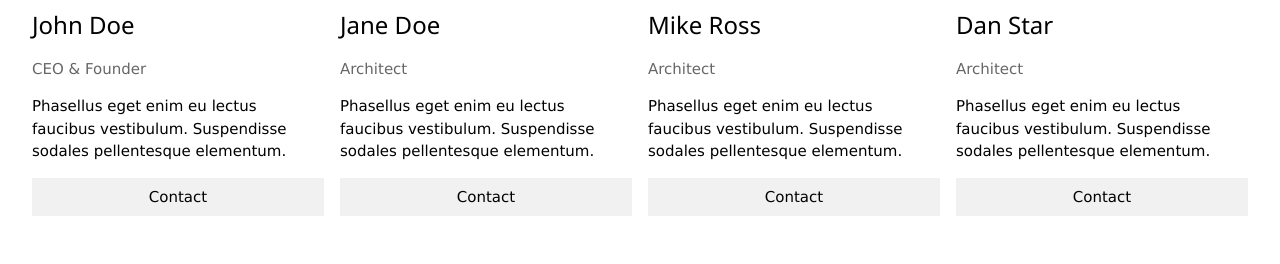
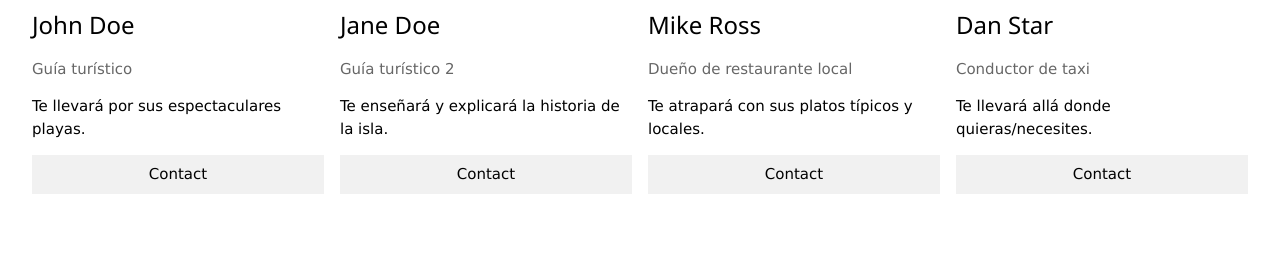
Before and after one commit to carlosquesadabcar-glitch/carlosquesadabcar-glitch, a plain HTML site: page ejerciciosconplantillas/ejercicio4.html in a window 1280 px wide. Shown: the part 507-771 px from the top of the page. Drawn offline with nearby package versions, Linux system fonts and the light colour scheme.

Commit message:
Update ejercicio4.html

```diff
--- a/ejerciciosconplantillas/ejercicio4.html
+++ b/ejerciciosconplantillas/ejercicio4.html
@@ -102,29 +102,29 @@
     <div class="w3-col l3 m6 w3-margin-bottom">
       <img src="foto4.jpeg" alt="John" style="width:100%">
       <h3>John Doe</h3>
-      <p class="w3-opacity">CEO & Founder</p>
-      <p>Phasellus eget enim eu lectus faucibus vestibulum. Suspendisse sodales pellentesque elementum.</p>
+      <p class="w3-opacity">Guía turístico</p>
+      <p>Te llevará por sus espectaculares playas.</p>
       <p><button class="w3-button w3-light-grey w3-block">Contact</button></p>
     </div>
     <div class="w3-col l3 m6 w3-margin-bottom">
       <img src="foto5.jpeg" alt="Jane" style="width:100%">
       <h3>Jane Doe</h3>
-      <p class="w3-opacity">Architect</p>
-      <p>Phasellus eget enim eu lectus faucibus vestibulum. Suspendisse sodales pellentesque elementum.</p>
+      <p class="w3-opacity">Guía turístico 2</p>
+      <p>Te enseñará y explicará la historia de la isla.</p>
       <p><button class="w3-button w3-light-grey w3-block">Contact</button></p>
     </div>
     <div class="w3-col l3 m6 w3-margin-bottom">
       <img src="foto2.jpeg" alt="Mike" style="width:100%">
       <h3>Mike Ross</h3>
-      <p class="w3-opacity">Architect</p>
-      <p>Phasellus eget enim eu lectus faucibus vestibulum. Suspendisse sodales pellentesque elementum.</p>
+      <p class="w3-opacity">Dueño de restaurante local</p>
+      <p>Te atrapará con sus platos típicos y locales.</p>
       <p><button class="w3-button w3-light-grey w3-block">Contact</button></p>
     </div>
     <div class="w3-col l3 m6 w3-margin-bottom">
       <img src="foto1.jpeg" alt="Dan" style="width:100%">
       <h3>Dan Star</h3>
-      <p class="w3-opacity">Architect</p>
-      <p>Phasellus eget enim eu lectus faucibus vestibulum. Suspendisse sodales pellentesque elementum.</p>
+      <p class="w3-opacity">Conductor de taxi</p>
+      <p>Te llevará allá donde quieras/necesites.</p>
       <p><button class="w3-button w3-light-grey w3-block">Contact</button></p>
     </div>
   </div>
```
